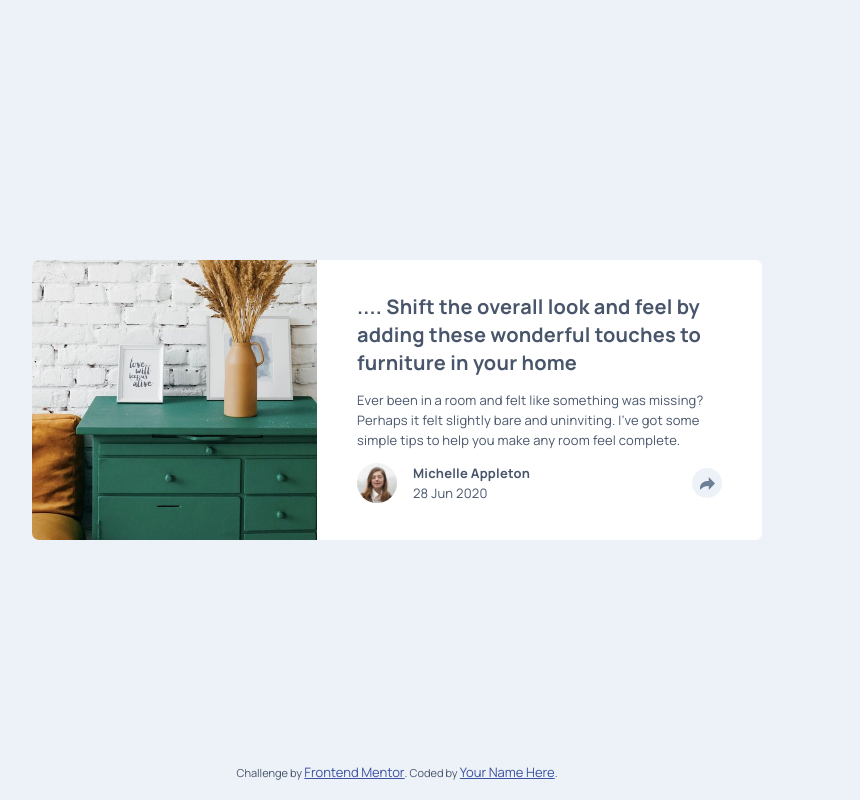
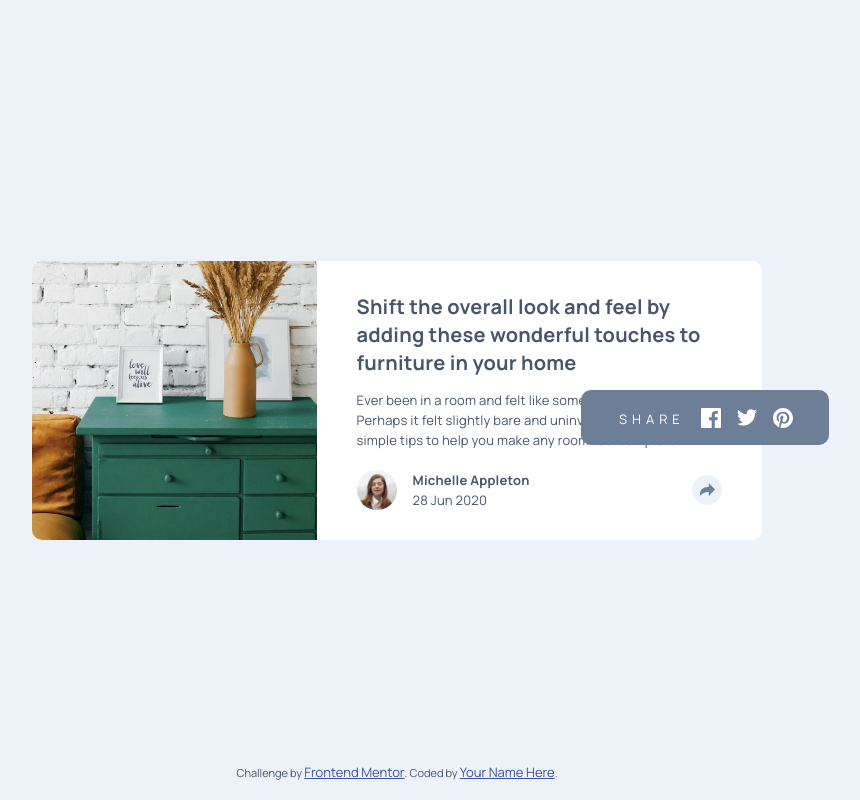
Before and after one commit to sjbcreative/article-preview-component-master, a website: page index.html in a window 1280 px wide. Both pictures are taken after a click on the link "Share". Shown: the whole page, without its empty margins (243-1103 px from the left). Drawn offline with nearby package versions, Linux system fonts and the light colour scheme.

Commit message:
Pixel perfect desktop complete, add script.js for social popout

```diff
--- a/index.html
+++ b/index.html
@@ -9,6 +9,13 @@
    <link rel="stylesheet" href="https://cdnjs.cloudflare.com/ajax/libs/normalize/8.0.1/normalize.css" integrity="sha512-oHDEc8Xed4hiW6CxD7qjbnI+B07vDdX7hEPTvn9pSZO1bcRqHp8mj9pyr+8RVC2GmtEfI2Bi9Ke9Ass0as+zpg==" crossorigin="anonymous" />
 
   <link rel="stylesheet" href="/style.css">
+
+  <script
+  src="https://code.jquery.com/jquery-3.5.1.min.js"
+  integrity="sha256-9/aliU8dGd2tb6OSsuzixeV4y/faTqgFtohetphbbj0="
+  crossorigin="anonymous"></script>
+
+  <script type="text/javascript" src="/scripts.js"></script>
 
 
 
@@ -26,7 +33,7 @@
 
     <div class="text">
 
-      <h1>.... Shift the overall look and feel by adding these wonderful touches to furniture in your home</h1>
+      <h1>Shift the overall look and feel by adding these wonderful touches to furniture in your home</h1>
 
       <p>Ever been in a room and felt like something was missing? Perhaps it felt slightly bare and uninviting. I’ve got some simple tips to help you make any room feel complete.</p>
 
@@ -40,6 +47,13 @@
         </div>
 
         <a class="share" href="#">Share</a>
+
+        <div class="sharePopout">
+          <span>SHARE</span>
+          <a href="#"><img src="images/icon-facebook.svg" /></a>
+          <a href="#"><img src="images/icon-twitter.svg" /></a>
+          <a href="#"><img src="images/icon-pinterest.svg" /></a>
+        </div>
       </div>
     </div>
 
--- /dev/null
+++ b/scripts.js
@@ -0,0 +1,8 @@
+$( document ).ready(function() {
+
+    $(".sharePopout").hide();
+
+    $("a.share").click(function () {
+    	$(".sharePopout").toggle(200);
+    })
+});
--- a/style.scss
+++ b/style.scss
@@ -6,6 +6,8 @@ $greyblue: hsl(212, 23%, 69%);
 $lightblue: hsl(210, 46%, 95%);
 
 $white: #ffffff;
+
+$radius: 10px;
 
 * {
 	font-size: 13px;
@@ -56,9 +58,8 @@ img {
   flex-direction: row;
   flex-wrap: no-wrap;
   align-items: stretch;
-  border-radius: 7px;
+  border-radius: $radius;
   background: $white;
-  overflow: hidden;
 }
 
 .image {
@@ -66,6 +67,8 @@ img {
   background: url(images/drawers.jpg) no-repeat transparent;
   background-size: cover;
   background-position: left top;
+  border-top-left-radius: $radius;
+  border-bottom-left-radius: $radius;
 
   img {
     display: none;
@@ -73,8 +76,8 @@ img {
 }
 
 .text {
-  width: calc(100% - 285px);
-  padding: 33px 40px 37px;
+  width: calc(100% - 284px);
+  padding: 32px 40px 30px;
 }
 
 .misc-info {
@@ -82,8 +85,9 @@ img {
   flex-direction: row;
   align-items: center;
   position: relative;
+  margin: 20px 0 0;
 
-  img {
+  > img {
     width: 40px;
     height: auto;
     border-radius: 50%;
@@ -109,6 +113,25 @@ img {
   }
 }
 
+.sharePopout {
+    position: absolute;
+    background: $darkblue;
+    width: 248px;
+    padding: 18px 36px 14px 38px;
+    right: -107px;
+    bottom: 65px;
+    border-radius: $radius;
+    display: flex;
+    flex-direction: row;
+    align-items: center;
+    justify-content: space-between;
+
+    span {
+      letter-spacing: 5px;
+      color: $white;
+    }
+}
+
 .attribution {
   font-size: 11px;
   text-align: center;
```
Also changed, not shown: style.css, 1 other file.
